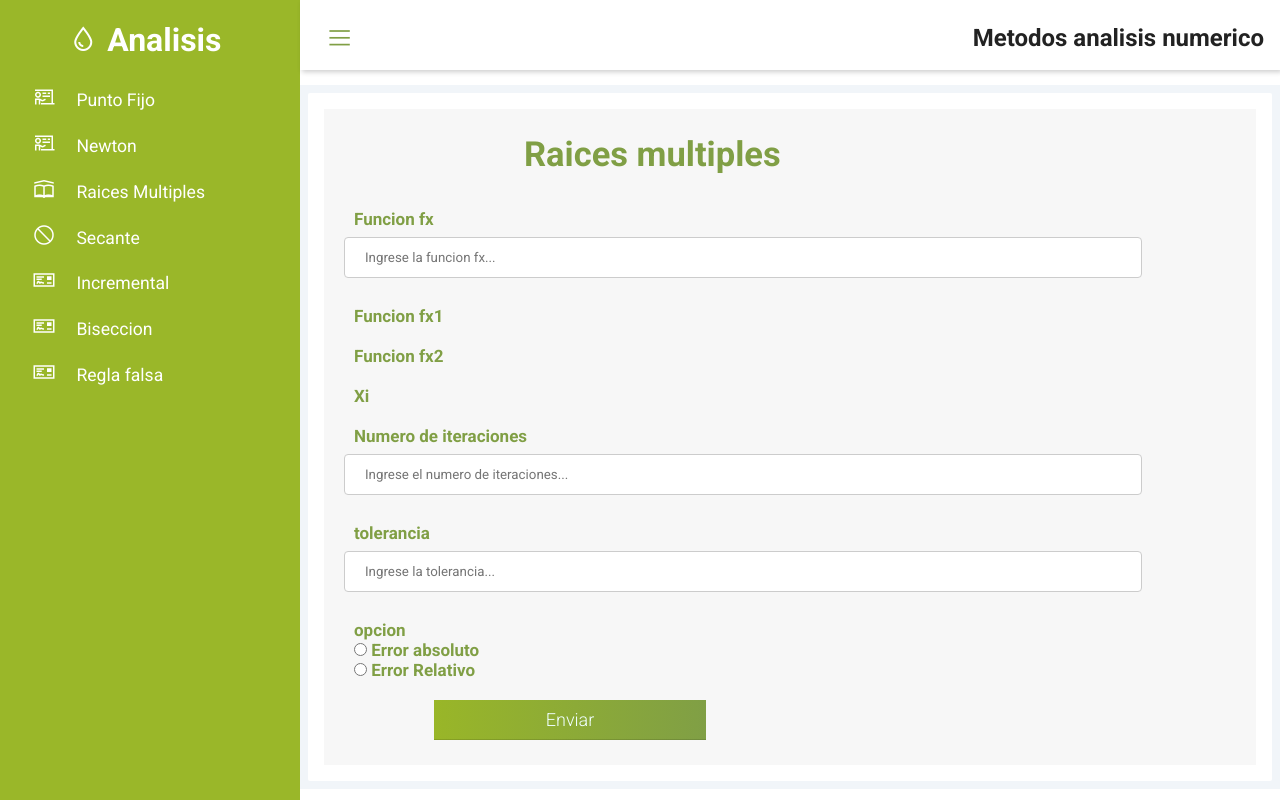
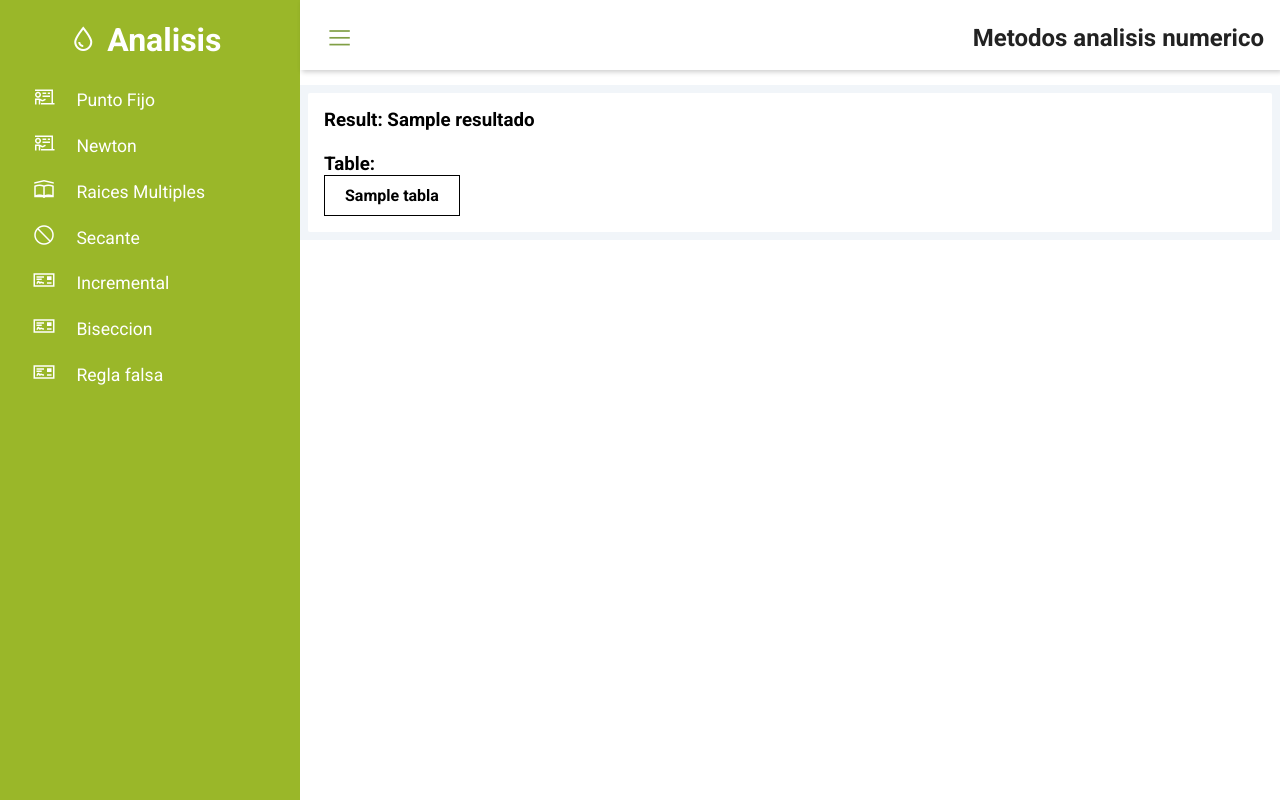
Before and after one commit to smenesesd/PracticaAnalisisNumerico, a Django app: template Proyecto/Proyecto/templates/secante/secante_response.html in a window 1280 px wide. Run offline with Django 3.2, Linux system fonts and the light colour scheme; tables that the repository leaves empty hold one stand-in row (values such as "Sample post"); the template is opened without the code that fills it: values that come from a table or form of the project are taken from there, most other values are stand-ins (such as "Sample title", 1, 10 or a date in 2020); lists and menus that the app fills with data are empty; some libraries are stand-ins or nearby versions.

Commit message:
Correcion de html secante_response

```diff
--- a/Proyecto/Proyecto/templates/secante/secante_response.html
+++ b/Proyecto/Proyecto/templates/secante/secante_response.html
@@ -6,105 +6,30 @@
     </head>
     <body>
         <div>
-            <div class="titulo">
-                <h2>Raices multiples</h2>
-            </div>
-            <form action="" method="POST" class= "basic-grey">
-                {% csrf_token %}
-                <div class = "opciones">
-                    <label for="{{form.funcion.id_for_label}}">Funcion fx</label>
-                    <div class="form-warp">
-                        {{form.funcion}}
-                    </div>
-                    {% if form.funcion.errors %}
-                    <ul>
-                        {% for error in form.funcion.errors %}
-                            <li class="errores">{{error}}</li>
-                        {% endfor %}
-                    </ul>
-                    {% endif %}
-                </div>
-                <div class = "opciones">
-                    <label for="{{form.funciong.id_for_label}}">Funcion fx1</label>
-                    <div class="form-warp">
-                        {{form.funcionfx1}}
-                    </div>
-                    {% if form.funcionfx1.errors %}
-                    <ul>
-                        {% for error in form.xf.errors %}
-                            <li class="errores">{{error}}</li>
-                        {% endfor %}
-                    </ul>
-                    {% endif %}
-                </div>
-                <div class = "opciones">
-                    <label for="{{form.funciong.id_for_label}}">Funcion fx2</label>
-                    <div class="form-warp">
-                        {{form.funcionfx2}}
-                    </div>
-                    {% if form.funcionfx2.errors %}
-                    <ul>
-                        {% for error in form.xf.errors %}
-                            <li class="errores">{{error}}</li>
-                        {% endfor %}
-                    </ul>
-                    {% endif %}
-                </div>
-                <div class = "opciones">
-                    <label for="{{form.xi.id_for_label}}">Xi</label>
-                    <div class="form-warp">
-                        {{form.xi}}
-                    </div>
-                    {% if form.xi.errors %}
-                    <ul>
-                        {% for error in form.xi.errors %}
-                            <li class="errores">{{error}}</li>
-                        {% endfor %}
-                    </ul>
-                    {% endif %}
-                </div>
-                <div class = "opciones">
-                    <label for="{{form.iteraciones.id_for_label}}">Numero de iteraciones</label>
-                    <div class="form-warp">
-                        {{form.iteraciones}}
-                    </div>
-                    {% if form.iteraciones.errors %}
-                    <ul>
-                        {% for error in form.iteraciones.errors %}
-                            <li class="errores">{{error}}</li>
-                        {% endfor %}
-                    </ul>
-                    {% endif %}
-                </div>
-                <div class = "opciones">
-                    <label for="{{form.tolerancia.id_for_label}}">tolerancia</label>
-                    <div class="form-warp">
-                        {{form.tolerancia}}
-                    </div>
-                    {% if form.tolerancia.errors %}
-                    <ul>
-                        {% for error in form.tolerancia.errors %}
-                            <li class="errores">{{error}}</li>
-                        {% endfor %}
-                    </ul>
-                    {% endif %}
-                </div>
-                <div class = "opciones">
-                    <label for="{{form.opcion.id_for_label}}">opcion</label>
-                    <div class="form-warp">
-                        {{form.opcion}}
-                    </div>
-                    {% if form.opcion.errors %}
-                    <ul>
-                        {% for error in form.opcion.errors %}
-                            <li class="errores">{{error}}</li>
-                        {% endfor %}
-                    </ul>
-                    {% endif %}
-                </div>
-                <div class="boton">
-                    <input type="submit" value="Enviar">
-                </div>
-            </form>
+            <h3>Result: {{resultado}}<br><br></h3>
+            <style>
+                table{
+                border-collapse: collapse;
+                border-spacing: 0;
+            }
+
+                th, td{
+                    padding: 10px 20px;
+                    border: 1px solid #000;
+                }
+            </style>
+            <h3>Table: </h3>
+            <table>
+                {% for i in tabla %}
+                <thead>
+                    {% for j in i %}
+                        <th>
+                            {{j}}
+                        </th>
+                    {% endfor %}
+                </thead>
+                {% endfor %}
+            </table>
         </div>
+        </body>
 {% endblock %}
```
